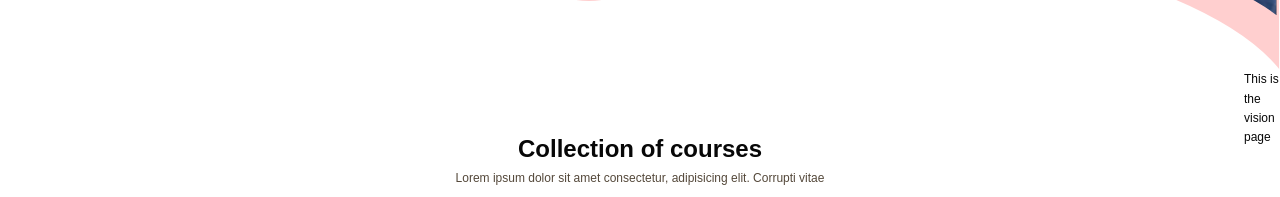
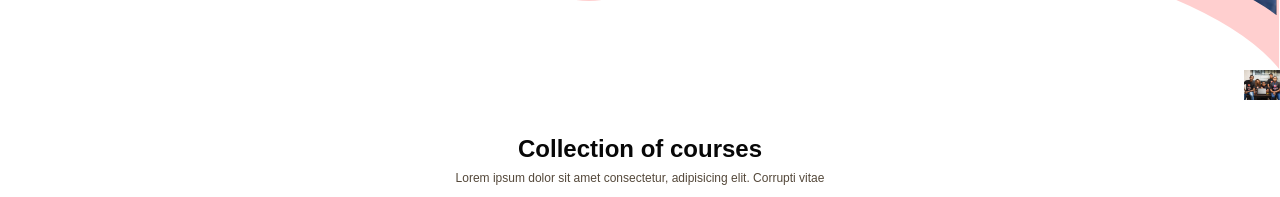
Before and after one commit to Niscolinx/teenscan, a React (Create React App) app: page / in a window 1280 px wide. Shown: the part 540-737 px from the top of the page. Built offline with nearby package versions, Linux system fonts and the light colour scheme; what react-router-last-location would draw is missing.

Commit message:
working on vision

```diff
--- a/src/components/Vision.tsx
+++ b/src/components/Vision.tsx
@@ -1,10 +1,13 @@
+import Teens2 from '../assets/teens2.png'
 const Vision = () => {
-
-    return <div>
-
-        This is the vision page
-    </div>
+    return (
+        <div className='vision'>
+            <div>
+                <img src={Teens2} width='100%' height='100%' alt='' />
+            </div>
+            <div></div>
+        </div>
+    )
 }
 
-
 export default Vision
```
Also changed, not shown: src/assets/teens2.png (added).
